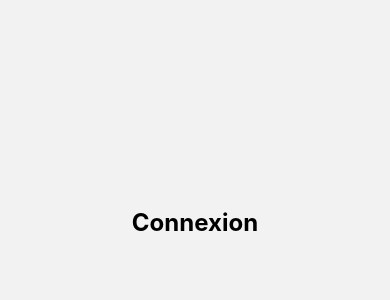
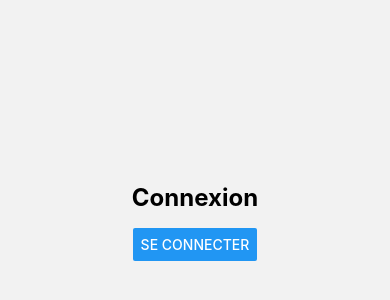
Before and after one commit to dasilv-h3/ThermoTwin, a React Native app in the folder frontend/: screen /Login in a window 390 px wide. Shown: the part 200-500 px from the top of the page. Built offline with nearby package versions, Linux system fonts and the light colour scheme.

Commit message:
fix(GPTT-4): add navigation button from Login to Main
Addresses PR #8 review: add a button in LoginScreen so the stack
navigation to Main is usable.

```diff
--- a/frontend/src/screens/LoginScreen.tsx
+++ b/frontend/src/screens/LoginScreen.tsx
@@ -1,9 +1,15 @@
-import { StyleSheet, Text, View } from 'react-native';
+import { NativeStackScreenProps } from '@react-navigation/native-stack';
+import { Button, StyleSheet, Text, View } from 'react-native';
 
-export default function LoginScreen() {
+import { RootStackParamList } from '../navigation/RootNavigator';
+
+type Props = NativeStackScreenProps<RootStackParamList, 'Login'>;
+
+export default function LoginScreen({ navigation }: Props) {
   return (
     <View style={styles.container}>
       <Text style={styles.title}>Connexion</Text>
+      <Button title="Se connecter" onPress={() => navigation.replace('Main')} />
     </View>
   );
 }
@@ -13,6 +19,7 @@ const styles = StyleSheet.create({
     flex: 1,
     alignItems: 'center',
     justifyContent: 'center',
+    gap: 16,
   },
   title: {
     fontSize: 24,
```
